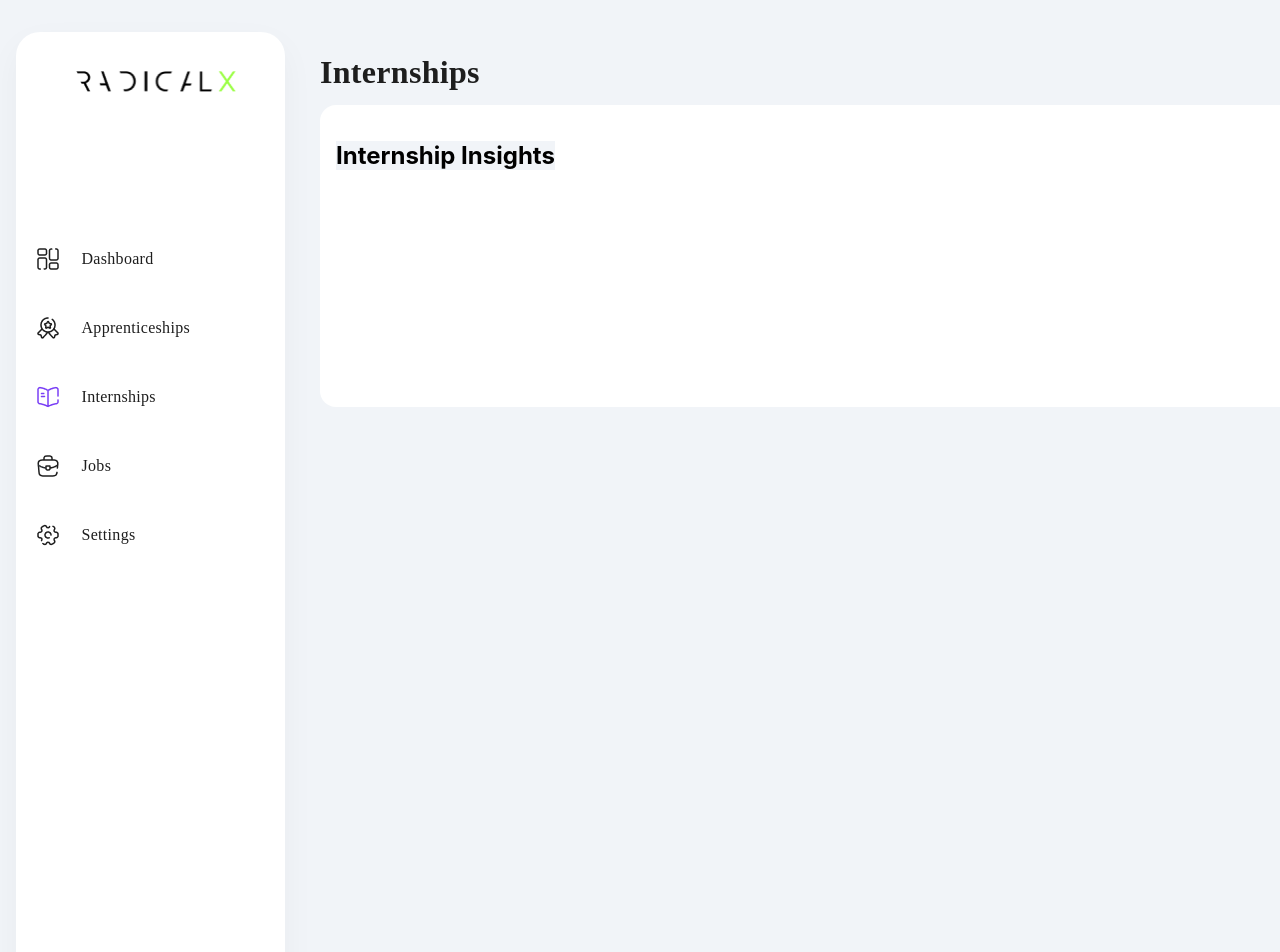
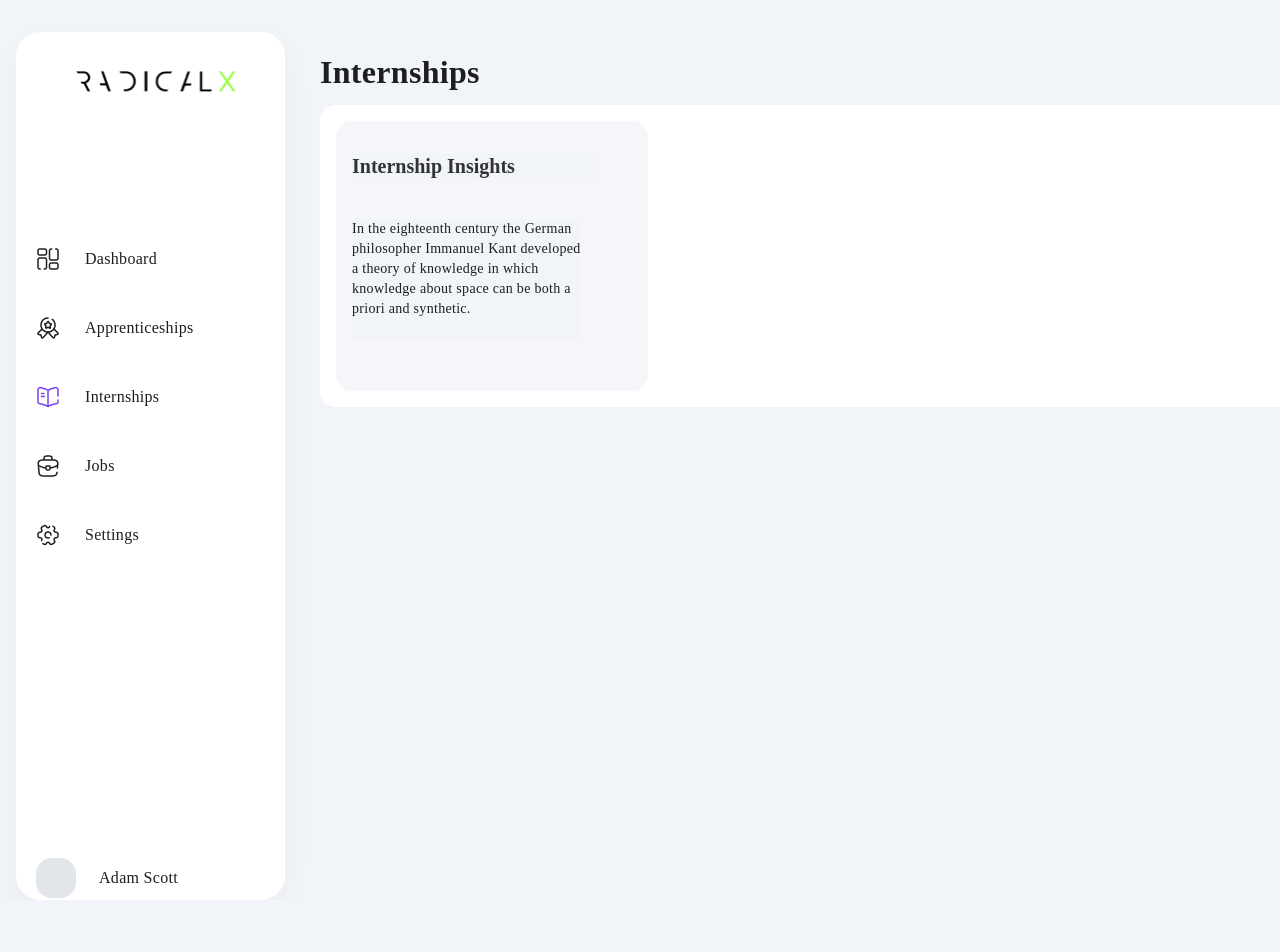
Before and after one commit to Ahmed-Larbi/InternshipFlow, a React (Create React App) app: page / in a window 1280 px wide. Shown: the top 952 px of the page. After the commit the page ends 900 px from the top, so only its background shows below. Built offline with nearby package versions, Linux system fonts and the light colour scheme.

Commit message:
Finished Sidebar

```diff
--- a/src/components/graphbar/Graphbar.js
+++ b/src/components/graphbar/Graphbar.js
@@ -4,7 +4,12 @@ import "./styles.css"
 export default function GraphBar () {
     return (
         <div className='graphbar'>
-            <h2> Internship Insights</h2>
+            <div className='infobar'>
+                <h2> Internship Insights</h2>
+                <p>
+                In the eighteenth century the German philosopher Immanuel Kant developed a theory of knowledge in which knowledge about space can be both a priori and synthetic.
+                </p>
+            </div>
         </div>
     )
 }
--- a/src/components/graphbar/styles.css
+++ b/src/components/graphbar/styles.css
@@ -21,3 +21,76 @@
     order: 0;
     flex-grow: 0;
 }
+h2 {
+    width: 248px;
+    height: 24px;
+
+    /* Desktop/H5 */
+
+    font-family: 'Eloquia Display';
+    font-style: normal;
+    font-weight: bold;
+    font-size: 20px;
+    line-height: 24px;
+    /* identical to box height, or 120% */
+
+    font-feature-settings: 'liga' off;
+
+    /* Gray 1 */
+
+    color: #333333;
+
+
+    /* Inside auto layout */
+
+    flex: none;
+    order: 0;
+    flex-grow: 0;
+}
+.infobar {
+    display: flex;
+    flex-direction: column;
+    align-items: flex-start;
+    padding: 16px;
+    gap: 10px;
+
+    width: 280px;
+    height: 238px;
+
+    /* Grey Light */
+
+    background: #F6F5F9;
+    border-radius: 16px;
+
+    /* Inside auto layout */
+
+    flex: none;
+    order: 0;
+    align-self: stretch;
+    flex-grow: 0;
+}
+p {
+    width: 229px;
+height: 120px;
+
+font-family: 'Space Grotesk';
+font-style: normal;
+font-weight: 400;
+font-size: 14px;
+line-height: 20px;
+/* or 143% */
+
+letter-spacing: 0.3px;
+font-feature-settings: 'liga' off;
+
+/* Dark */
+
+color: #1E1E1E;
+
+
+/* Inside auto layout */
+
+flex: none;
+order: 1;
+flex-grow: 0;
+}
--- a/src/components/sidebar/Sidebar.js
+++ b/src/components/sidebar/Sidebar.js
@@ -6,35 +6,34 @@ import element3 from '../../assets/images/medal-star.png';
 import element2 from '../../assets/images/book.png';
 import element1 from '../../assets/images/briefcase.png';
 import element0 from '../../assets/images/setting-2.png';
+import hugPhoto from "../../assets/images/Rectangle18895.png"
 
 export default function Sidebar() {
     return (
                 <div>
                     <ul className='sidebar'>
                 <li>
-                        <span class="icon"><i class="fas fa-home"></i></span>
                         <img src={Image} alt="" className='radical-Logo'/>
                 </li>
                 <li>
 
-                        <span class="icon"><i class="fas fa-home"></i></span>
                         <span className="item"><img src={element4} alt="" className="elements"/>Dashboard</span>
                 </li>
                 <li>
-                        <span class="icon"><i class="fas fa-desktop"></i></span>
                         <span className="item"><img src={element3} alt="" className="elements"/>Apprenticeships</span>
                 </li>
                 <li>
-                        <span class="icon"><i class="fas fa-user-friends"></i></span>
                         <span className="item"><img src={element2} alt="" className="elements"/>Internships</span>
                 </li>
                 <li>
-                        <span class="icon"><i class="fas fa-tachometer-alt"></i></span>
+
                         <span className="item"><img src={element1} alt="" className="elements"/>Jobs</span>
                 </li>
                 <li>
-                        <span class="icon"><i class="fas fa-tachometer-alt"></i></span>
                         <span className="item"><img src={element0} alt="" className="elements"/>Settings</span>
+                </li>
+                <li>
+                        <span className="item profile "><img src={hugPhoto} alt="" className="elements profilePhoto"/>Adam Scott</span>
                 </li>
             </ul>
 
--- a/src/components/sidebar/styles.css
+++ b/src/components/sidebar/styles.css
@@ -11,7 +11,7 @@
 
     position: absolute;
     width: 229px;
-    height: 950px;
+    height: 800px;
     left: 16px;
     top: 16px;
 
@@ -73,8 +73,12 @@ li {
 
 
 }
+li:last-of-type {
+    position: absolute;
+    bottom: 0;
+}
 .item {
-    width: 86px;
+    width: 100px;
     height: 24px;
 
     font-family: 'Space Grotesk';
@@ -91,6 +95,7 @@ li {
     /* Dark */
 
     color: #1E1E1E;
+    white-space: nowrap;
 
 
     /* Inside auto layout */
@@ -103,3 +108,44 @@ li {
 span {
     background: #FFFFFF
 }
+
+.profile {
+    width: 92px;
+    height: 24px;
+
+    font-family: 'Space Grotesk';
+    font-style: normal;
+    font-weight: 400;
+    font-size: 16px;
+    line-height: 24px;
+    /* identical to box height, or 150% */
+
+    display: flex;
+    align-items: center;
+    letter-spacing: 0.3px;
+    font-feature-settings: 'liga' off;
+
+    color: #1E1E1E;
+
+
+    /* Inside auto layout */
+
+    flex: none;
+    order: 1;
+    flex-grow: 0;
+}
+.profilePhoto {
+    width: 40px;
+    height: 40px;
+
+    /* Gray 50 */
+
+    background: #E2E6EB;
+    border-radius: 16px;
+
+    /* Inside auto layout */
+
+    flex: none;
+    order: 0;
+    flex-grow: 0;
+}
```
Also changed, not shown: src/assets/images/Rectangle18895.png (added).
